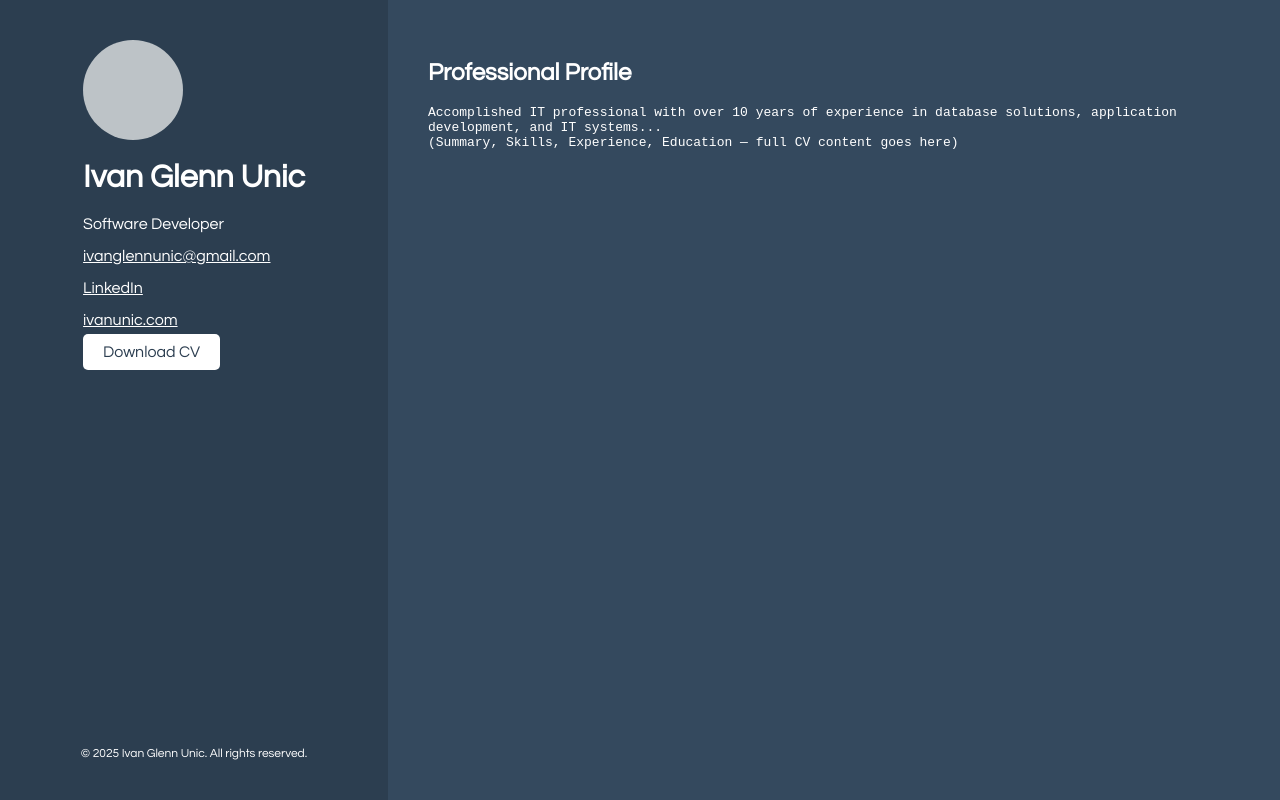
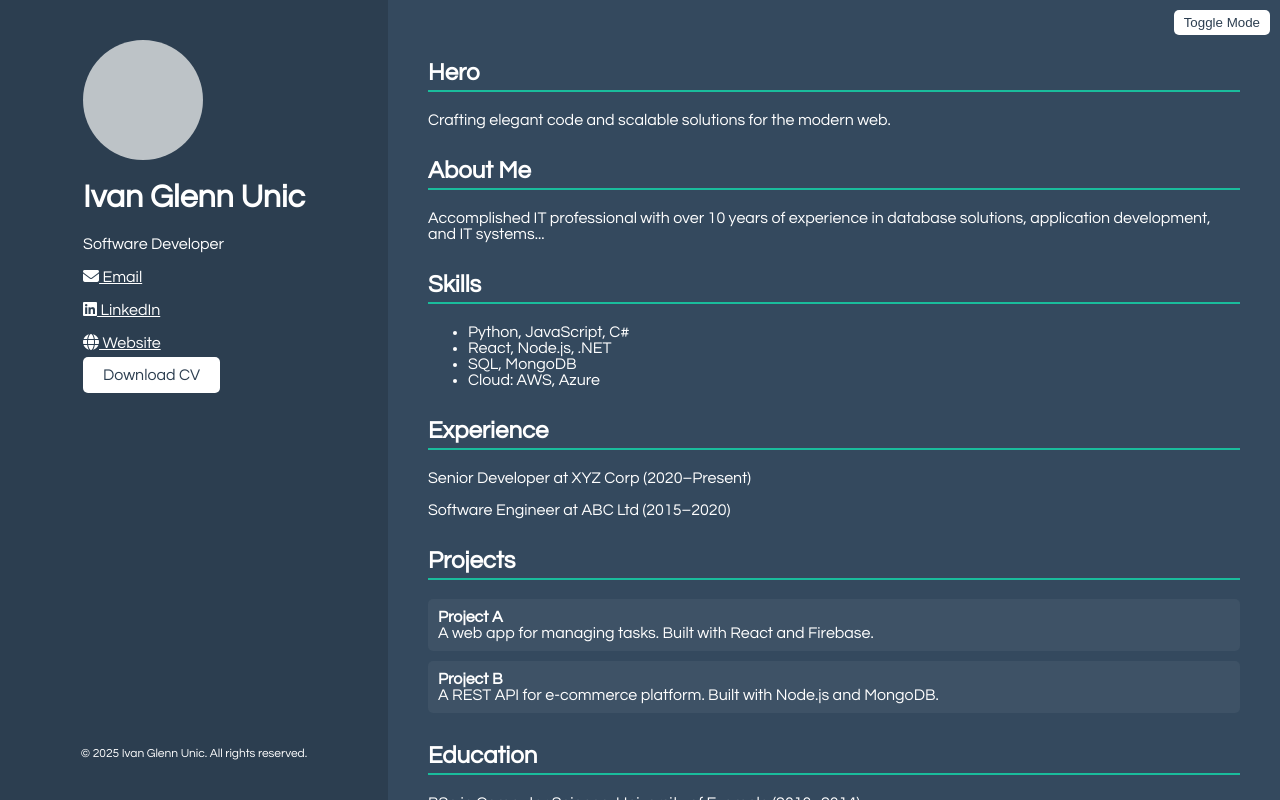
Before and after one commit to ivanglennunic/iamivanunic, a plain HTML site: page index.html in a window 1280 px wide. Drawn offline with Linux system fonts and the light colour scheme.

Commit message:
Update index.html

```diff
--- a/index.html
+++ b/index.html
@@ -4,16 +4,31 @@
   <meta charset="UTF-8" />
   <meta name="viewport" content="width=device-width, initial-scale=1.0"/>
   <title>Ivan Glenn Unic - Software Developer</title>
+  <link rel="stylesheet" href="https://cdnjs.cloudflare.com/ajax/libs/font-awesome/6.4.0/css/all.min.css">
   <style>
+    :root {
+      --bg-color: #34495e;
+      --sidebar-color: #2c3e50;
+      --text-color: white;
+      --accent-color: #1abc9c;
+    }
+    body.light-mode {
+      --bg-color: #ecf0f1;
+      --sidebar-color: #bdc3c7;
+      --text-color: #2c3e50;
+    }
     body {
-    margin: 0;
-    font-family: 'Century Gothic', Arial, sans-serif;
-    display: flex;
-    height: 100vh;
+      margin: 0;
+      font-family: 'Century Gothic', Arial, sans-serif;
+      display: flex;
+      flex-direction: row;
+      height: 100vh;
+      background-color: var(--bg-color);
+      color: var(--text-color);
+      transition: background-color 0.3s, color 0.3s;
     }
     .sidebar {
-      background-color: #2c3e50;
-      color: white;
+      background-color: var(--sidebar-color);
       width: 30%;
       padding: 40px 20px;
       display: flex;
@@ -22,28 +37,26 @@
       justify-content: space-between;
     }
     .main-content {
-      background-color: #34495e;
-      color: white;
       width: 70%;
       padding: 40px;
       overflow-y: auto;
     }
     .profile-pic {
-      width: 100px;
-      height: 100px;
+      width: 120px;
+      height: 120px;
       border-radius: 50%;
       background-color: #bdc3c7;
       margin-bottom: 20px;
     }
     .social-icons a {
       margin: 0 10px;
-      color: white;
+      color: var(--text-color);
       text-decoration: none;
-      font-size: 18px;
+      font-size: 20px;
     }
     .download-btn {
-      background-color: white;
-      color: #2c3e50;
+      background-color: var(--text-color);
+      color: var(--sidebar-color);
       border: none;
       padding: 10px 20px;
       border-radius: 5px;
@@ -56,31 +69,129 @@
       text-align: center;
       margin-top: 40px;
     }
-    pre {
-      white-space: pre-wrap;
-      word-wrap: break-word;
+    h2 {
+      border-bottom: 2px solid var(--accent-color);
+      padding-bottom: 5px;
+    }
+    section {
+      margin-bottom: 30px;
+    }
+    .project {
+      background-color: rgba(255,255,255,0.05);
+      padding: 10px;
+      border-radius: 5px;
+      margin-bottom: 10px;
+    }
+    .toggle-mode {
+      position: absolute;
+      top: 10px;
+      right: 10px;
+      background: var(--text-color);
+      color: var(--sidebar-color);
+      border: none;
+      padding: 5px 10px;
+      border-radius: 5px;
+      cursor: pointer;
+    }
+    form input, form textarea {
+      width: 100%;
+      padding: 10px;
+      margin-top: 5px;
+      margin-bottom: 15px;
+      border: none;
+      border-radius: 5px;
+    }
+    form button {
+      background-color: var(--accent-color);
+      color: white;
+      border: none;
+      padding: 10px 20px;
+      border-radius: 5px;
+      cursor: pointer;
+    }
+    @media (max-width: 768px) {
+      body {
+        flex-direction: column;
+      }
+      .sidebar, .main-content {
+        width: 100%;
+      }
     }
   </style>
 </head>
 <body>
+  <button class="toggle-mode" onclick="toggleMode()">Toggle Mode</button>
   <div class="sidebar">
     <div>
       <div class="profile-pic"></div>
       <h1>Ivan Glenn Unic</h1>
       <p>Software Developer</p>
-      <p><a href="mailto:ivanglennunic@gmail.com" style="color:white;">ivanglennunic@gmail.com</a></p>
-      <p><a href="https://linkedin.com/in/ivanunic" style="color:white;">LinkedIn</a></p>
-      <p><a href="https://ivanunic.com" style="color:white;">ivanunic.com</a></p>
+      <p><a href="mailto:ivanglennunic@gmail.com" style="color:inherit;"><i class="fas fa-envelope"></i> Email</a></p>
+      <p><a href="https://linkedin.com/in/ivanunic" style="color:inherit;"><i class="fab fa-linkedin"></i> LinkedIn</a></p>
+      <p><a href="https://ivanunic.com" style="color:inherit;"><i class="fas fa-globe"></i> Website</a></p>
       <a class="download-btn" href="Ivan Glenn Unic - Software Developer 2025.pdf" download>Download CV</a>
     </div>
     <footer>© 2025 Ivan Glenn Unic. All rights reserved.</footer>
   </div>
   <div class="main-content">
-    <h2>Professional Profile</h2>
-    <pre>
-Accomplished IT professional with over 10 years of experience in database solutions, application development, and IT systems...
-(Summary, Skills, Experience, Education — full CV content goes here)
-    </pre>
+    <section>
+      <h2>Hero</h2>
+      <p>Crafting elegant code and scalable solutions for the modern web.</p>
+    </section>
+    <section>
+      <h2>About Me</h2>
+      <p>Accomplished IT professional with over 10 years of experience in database solutions, application development, and IT systems...</p>
+    </section>
+    <section>
+      <h2>Skills</h2>
+      <ul>
+        <li>Python, JavaScript, C#</li>
+        <li>React, Node.js, .NET</li>
+        <li>SQL, MongoDB</li>
+        <li>Cloud: AWS, Azure</li>
+      </ul>
+    </section>
+    <section>
+      <h2>Experience</h2>
+      <p>Senior Developer at XYZ Corp (2020–Present)</p>
+      <p>Software Engineer at ABC Ltd (2015–2020)</p>
+    </section>
+    <section>
+      <h2>Projects</h2>
+      <div class="project">
+        <strong>Project A</strong><br/>
+        A web app for managing tasks. Built with React and Firebase.
+      </div>
+      <div class="project">
+        <strong>Project B</strong><br/>
+        A REST API for e-commerce platform. Built with Node.js and MongoDB.
+      </div>
+    </section>
+    <section>
+      <h2>Education</h2>
+      <p>BSc in Computer Science, University of Example (2010–2014)</p>
+    </section>
+    <section>
+      <h2>Certifications</h2>
+      <p>AWS Certified Developer, Microsoft Certified: Azure Developer Associate</p>
+    </section>
+    <section>
+      <h2>Contact Me</h2>
+      <form onsubmit="event.preventDefault(); alert('Message sent!');">
+        <label>Name</label>
+        <input type="text" required>
+        <label>Email</label>
+        <input type="email" required>
+        <label>Message</label>
+        <textarea rows="4" required></textarea>
+        <button type="submit">Send</button>
+      </form>
+    </section>
   </div>
+  <script>
+    function toggleMode() {
+      document.body.classList.toggle('light-mode');
+    }
+  </script>
 </body>
 </html>
```
